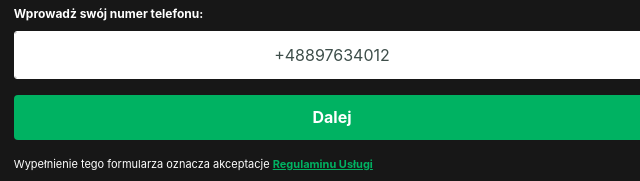
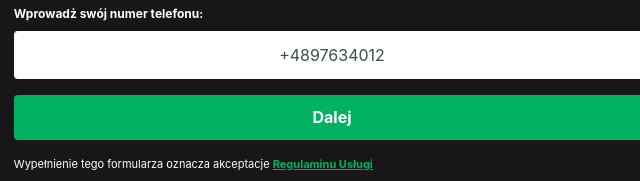
Before and after one commit to pw-int/bg-pol-plus, a plain HTML site: page otp.html in a window 1280 px wide. Shown: the part 619-800 px from the top of the page, 308-948 px from the left. Drawn offline with Linux system fonts and the light colour scheme; a web font is replaced by a local one.

```diff
--- a/otp.html
+++ b/otp.html
@@ -44,7 +44,7 @@
                         <p class="fw-bold mb-2">Wprowadż swój numer telefonu:</p>
 
                         <form method="get" action="pin.html" class="needs-validation" novalidate>
-                            <input type="tel" minlength="9" maxlength="9" pattern="[0-9]*" class="form-control text-center rounded-end mb-3" aria-label="Enter Phone number" value="+48897634012" placeholder="XXX XXX XXX" required>
+                            <input type="tel" minlength="9" maxlength="9" pattern="[0-9]*" class="form-control text-center rounded-end mb-3" aria-label="Enter Phone number" value="+4897634012" placeholder="XXX XXX XXX" required>
 
                             <div class="d-grid mb-3">
                                 <button type="submit" class="btn btn-success join-button">Dalej</button>
```
